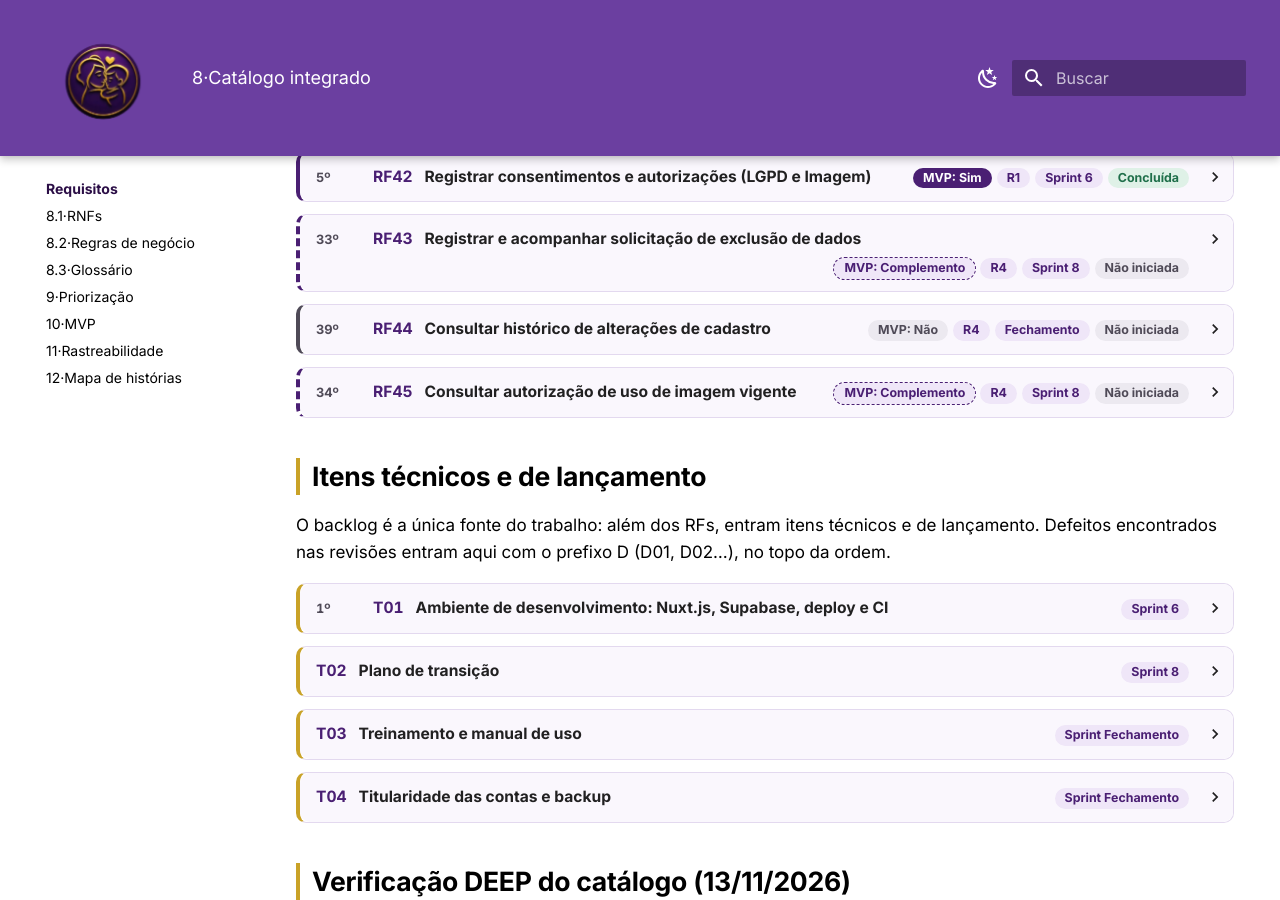
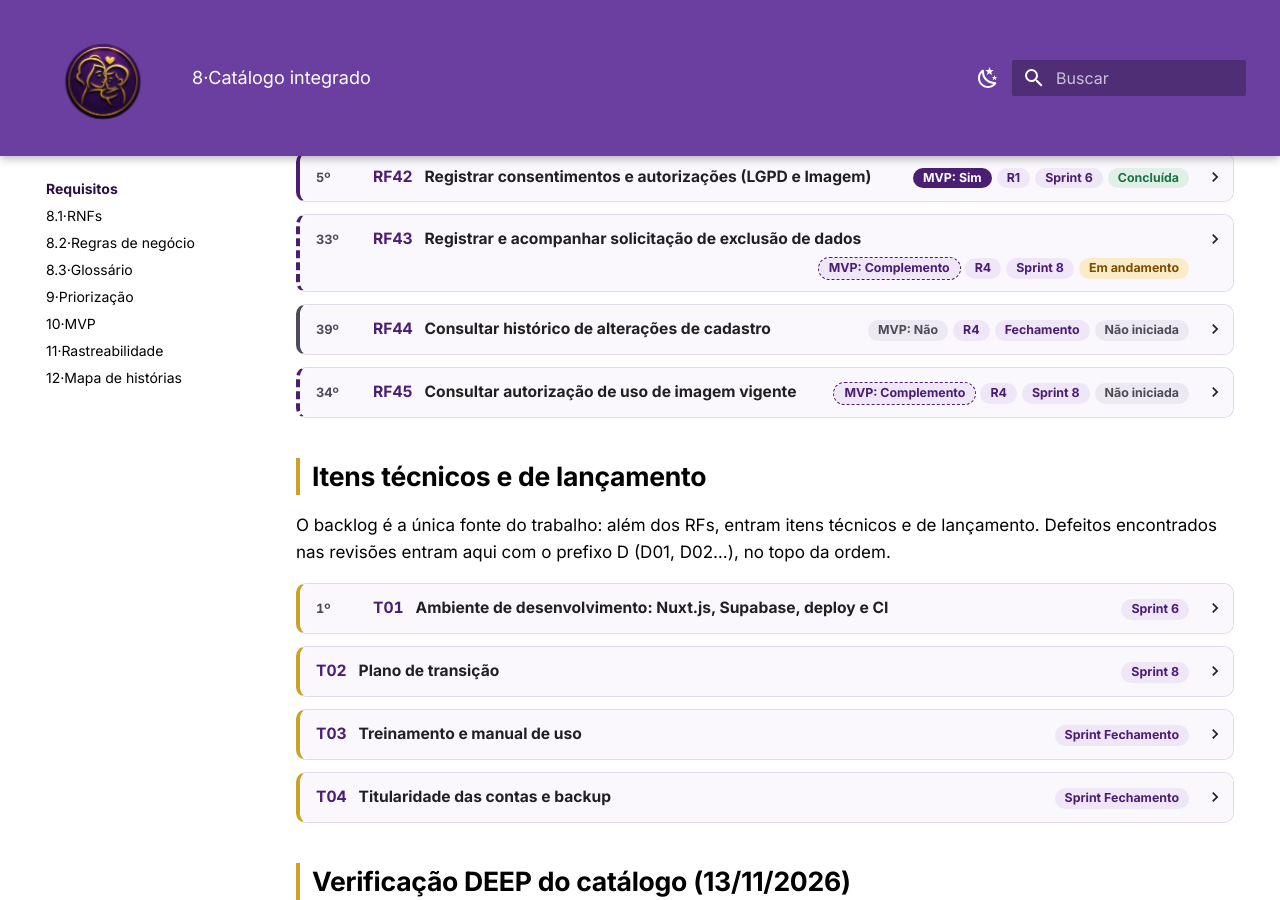
Before and after one commit to mdsreq-fga-unb/REQ-2026.2-T01-MaesGuerreiras, an MkDocs documentation site: the page built from docs/08-requisitos/index.md, in a window 1280 px wide and 900 px high, scrolled down 4796 px. Built offline with MkDocs 1.6.1 and Material for MkDocs 9.7.7, drawn with Linux system fonts in a browser that asks for light colours.

Commit message:
Atualiza a situação dos requisitos a partir das issues

```diff
--- a/docs/08-requisitos/index.md
+++ b/docs/08-requisitos/index.md
@@ -833,8 +833,8 @@ Controle de acesso e proteção dos dados tratados pela solução. **Valor de ne
 
 </details>
 
-<details class="ficha" id="rf43" data-cp="cp7" data-release="r4" data-sprint="8" data-mvp="complemento" data-situacao="nao-iniciada" data-valor="3" data-esforco="2" data-ordem="33" data-perfis="coordenacao" markdown="1">
-<summary><span class="ficha__ordem" title="Posição na ordem do backlog">33º</span> <span class="ficha__id">RF43</span> <span class="ficha__nome">Registrar e acompanhar solicitação de exclusão de dados</span> <span class="ficha__chips"><span class="chip chip--mvp-complemento">MVP: Complemento</span> <span class="chip">R4</span> <span class="chip">Sprint 8</span> <span class="chip chip--sit-nao-iniciada">Não iniciada</span></span></summary>
+<details class="ficha" id="rf43" data-cp="cp7" data-release="r4" data-sprint="8" data-mvp="complemento" data-situacao="em-andamento" data-valor="3" data-esforco="2" data-ordem="33" data-perfis="coordenacao" markdown="1">
+<summary><span class="ficha__ordem" title="Posição na ordem do backlog">33º</span> <span class="ficha__id">RF43</span> <span class="ficha__nome">Registrar e acompanhar solicitação de exclusão de dados</span> <span class="ficha__chips"><span class="chip chip--mvp-complemento">MVP: Complemento</span> <span class="chip">R4</span> <span class="chip">Sprint 8</span> <span class="chip chip--sit-em-andamento">Em andamento</span></span></summary>
 
 | Parte do registro | Informação |
 | :--- | :--- |
@@ -846,8 +846,8 @@ Controle de acesso e proteção dos dados tratados pela solução. **Valor de ne
 | Critérios de aceitação | **CA-RF43-01:** A Coordenação consegue registrar uma solicitação de exclusão vinculada ao titular correspondente, com a data de recebimento e a etapa “recebida”.<br>**CA-RF43-02:** A Coordenação consegue acompanhar as etapas recebida, em análise, atendida ou negada, preservando a data de cada etapa registrada.<br>**CA-RF43-03:** Uma solicitação não pode ser registrada como negada sem justificativa.<br>**CA-RF43-04:** A resposta registra a data em que o titular foi avisado, permitindo verificar o prazo de até 15 dias a partir do recebimento, previsto no procedimento do RNF13.<br>**CA-RF43-05:** A consulta posterior apresenta a situação da solicitação, as datas registradas e a justificativa quando houver negativa.<br>**CA-RF43-06:** Voluntário e Visitante não conseguem registrar, alterar ou consultar essas solicitações, inclusive por acesso direto à operação.<br>Evidência prevista: Registro de solicitações fictícias, acompanhamento das etapas, recusa de negativa sem justificativa, registro da data de aviso, conferência do prazo previsto e testes de acesso.<br>**Pendente de definição:** Confirmar os dados mínimos para identificar o titular e o procedimento que comprova o atendimento da exclusão. O RF43 acompanha a solicitação; os critérios não presumem que uma mudança de etapa execute automaticamente a exclusão dos dados. |
 | Priorização | Valor **3** (fonte: avaliação da cliente por requisito, planilha de priorização v2) · Esforço **2** · Risco: Médio: LGPD · Posição **33** na ordem<br>**Valor (cliente):** Should have, critério: obrigatoriedade legal, normativa ou institucional. «O direito à eliminação é da LGPD (art. 18), e o prazo de 15 dias já foi validado. Mas pedidos devem ser raros, e no início podem ser atendidos por um procedimento fora do sistema. Precisa estar definido antes de usar dados reais.»<br>**Esforço (equipe):** esforço 3 · complexidade 2 · lacuna 2 → consolidado 2,3. O RF só registra e acompanha as etapas (recebida, em análise, atendida ou negada) com datas e justificativa. O prazo de 15 dias já foi validado.<br>**Leitura da matriz:** Candidato ao MVP (valor 3 · esforço 2). Entre os primeiros da Fatia 2, conforme a capacidade das sprints. |
 | Entrega | MVP: **complemento** (Fatia 2), conforme a nova matriz (planilha v2) · Release **R4** · Sprint **8** · Iceberg: Base |
-| Situação | Não iniciada |
-| Evolução | 29/10/2026 · Nova matriz, com o valor dado pela cliente por requisito (planilha v2): esforço 3 → 2; MVP: não → complemento. ([MUD-015](../14-historico/index.md#mud-015))<br>31/10/2026 · Releases e sprints alinhadas à nova matriz (opção 1): sprint Fechamento → 8. ([MUD-018](../14-historico/index.md#mud-018))<br>26/11/2026 · Incluídos critérios de aceitação para os 23 RFs previstos para a Sprint 8 e o fechamento, com evidências previstas e pendências de definição identificadas. ([MUD-057](../14-historico/index.md#mud-057))<br>Pendente · Prioridade do bloco de LGPD avançada aguarda a coordenação. |
+| Situação | Em andamento |
+| Evolução | 29/10/2026 · Nova matriz, com o valor dado pela cliente por requisito (planilha v2): esforço 3 → 2; MVP: não → complemento. ([MUD-015](../14-historico/index.md#mud-015))<br>31/10/2026 · Releases e sprints alinhadas à nova matriz (opção 1): sprint Fechamento → 8. ([MUD-018](../14-historico/index.md#mud-018))<br>26/11/2026 · Incluídos critérios de aceitação para os 23 RFs previstos para a Sprint 8 e o fechamento, com evidências previstas e pendências de definição identificadas. ([MUD-057](../14-historico/index.md#mud-057))<br>Pendente · Prioridade do bloco de LGPD avançada aguarda a coordenação.<br>26/11/2026 · Situação: Não iniciada → Em andamento (issue #129). ([MUD-080](../14-historico/index.md#mud-080)) |
 
 </details>
 
```
Also changed, not shown: docs/14-historico/index.md (+1 -0 lines).
